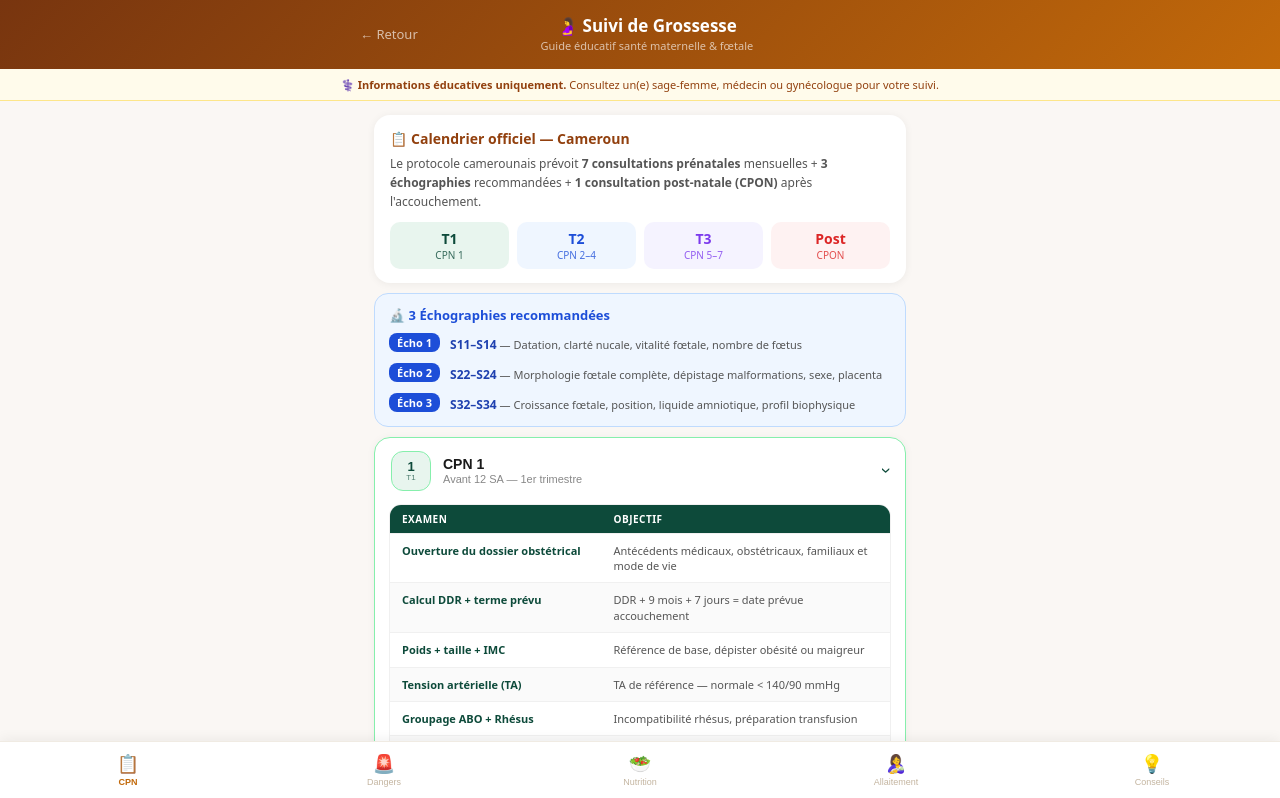
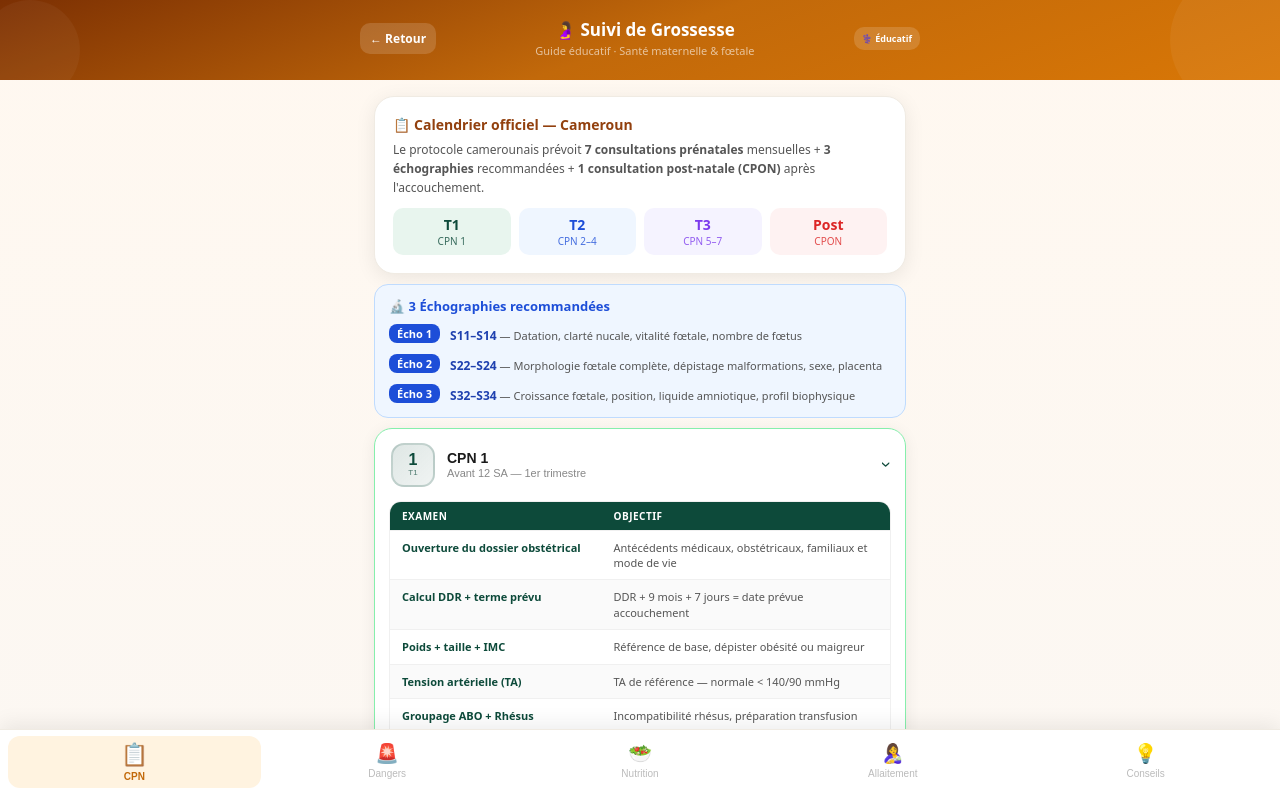
Before and after one commit to benjaminfnbj-rgb/sante-connect-cameroun, a Next.js app: page /grossesse in a window 1280 px wide. Shown: the top 798 px of the page. Built offline with nearby package versions, Linux system fonts and the light colour scheme.

Commit message:
design: grossesse - header premium, supprime disclaimer, cartes danger restructurées, bottom nav amélioré

```diff
--- a/app/grossesse/page.tsx
+++ b/app/grossesse/page.tsx
@@ -189,46 +189,49 @@ export default function GrossessePage() {
   const trimLabel = { 1:'T1', 2:'T2', 3:'T3' }
 
   return (
-    <div style={{ minHeight:'100vh', background:'#faf7f4', fontFamily:'system-ui,sans-serif', paddingBottom:72 }}>
+    <div style={{ minHeight:'100vh', background:'linear-gradient(180deg,#fff8f0 0%,#faf7f4 60%)', fontFamily:'system-ui,sans-serif', paddingBottom:80 }}>
       <style>{`
-        @keyframes fadeUp { from{opacity:0;transform:translateY(8px)} to{opacity:1;transform:translateY(0)} }
-        .cpn-row:active { opacity:.75 }
+        @keyframes fadeUp { from{opacity:0;transform:translateY(12px)} to{opacity:1;transform:translateY(0)} }
+        @keyframes fadeIn { from{opacity:0} to{opacity:1} }
+        .cpn-row:active { opacity:.75; transform:scale(0.99) }
+        .tab-active { background: #fff3e0 !important; }
+        .card { transition: box-shadow .2s; }
+        .card:active { transform: scale(0.99); }
       `}</style>
 
       {/* HEADER */}
-      <div style={{ background:'linear-gradient(135deg,#78350f,#c2690a)', padding:'14px 16px 16px' }}>
-        <div style={{ display:'flex', alignItems:'center', gap:12, maxWidth:560, margin:'0 auto' }}>
-          <Link href="/dashboard" style={{ color:'rgba(255,255,255,0.65)', textDecoration:'none', fontSize:13 }}>← Retour</Link>
+      <div style={{ background:'linear-gradient(160deg,#7c3003,#c2690a,#d97706)', padding:'18px 16px 22px', position:'relative', overflow:'hidden' }}>
+        <div style={{ position:'absolute', top:-30, right:-30, width:140, height:140, borderRadius:'50%', background:'rgba(255,255,255,0.05)' }}/>
+        <div style={{ position:'absolute', bottom:-20, left:-20, width:100, height:100, borderRadius:'50%', background:'rgba(255,255,255,0.04)' }}/>
+        <div style={{ display:'flex', alignItems:'center', gap:12, maxWidth:560, margin:'0 auto', position:'relative', zIndex:1 }}>
+          <Link href="/dashboard" style={{ background:'rgba(255,255,255,0.15)', borderRadius:10, padding:'7px 10px', color:'white', textDecoration:'none', fontSize:12, fontWeight:600, flexShrink:0 }}>← Retour</Link>
           <div style={{ flex:1, textAlign:'center' }}>
-            <div style={{ color:'white', fontSize:17, fontWeight:700 }}>🤰 Suivi de Grossesse</div>
-            <div style={{ color:'rgba(255,255,255,0.65)', fontSize:11, marginTop:1 }}>Guide éducatif santé maternelle & fœtale</div>
+            <div style={{ color:'white', fontSize:17, fontWeight:800 }}>🤰 Suivi de Grossesse</div>
+            <div style={{ color:'rgba(255,255,255,0.6)', fontSize:11, marginTop:2 }}>Guide éducatif · Santé maternelle & fœtale</div>
           </div>
-          <div style={{ width:44 }}/>
+          <div style={{ background:'rgba(255,255,255,0.15)', borderRadius:10, padding:'5px 8px', textAlign:'center' }}>
+            <div style={{ color:'white', fontSize:9, fontWeight:700 }}>⚕️ Éducatif</div>
+          </div>
         </div>
-      </div>
-
-      {/* DISCLAIMER */}
-      <div style={{ background:'#fffbeb', borderBottom:'1px solid #fde68a', padding:'8px 16px', textAlign:'center' }}>
-        <p style={{ color:'#92400e', fontSize:11, margin:0 }}>
-          ⚕️ <strong>Informations éducatives uniquement.</strong> Consultez un(e) sage-femme, médecin ou gynécologue pour votre suivi.
-        </p>
       </div>
 
 
 
-      <div style={{ maxWidth:560, margin:'0 auto', padding:'14px 14px' }}>
+
+
+      <div style={{ maxWidth:560, margin:'0 auto', padding:'16px 14px' }}>
 
         {/* ── CPN ── */}
         {tab==='cpn' && (
           <div style={{ animation:'fadeUp .25s ease', display:'flex', flexDirection:'column', gap:10 }}>
 
             {/* Résumé */}
-            <div style={{ background:'white', borderRadius:16, padding:'14px 16px', boxShadow:'0 1px 8px rgba(0,0,0,0.06)' }}>
+            <div style={{ background:'white', borderRadius:20, padding:'18px 18px', boxShadow:'0 4px 20px rgba(0,0,0,0.08)', border:'1.5px solid #f0ebe3' }}>
               <p style={{ fontWeight:700, color:'#92400e', fontSize:14, margin:'0 0 6px' }}>📋 Calendrier officiel — Cameroun</p>
               <p style={{ color:'#555', fontSize:12, margin:'0 0 10px', lineHeight:1.6 }}>
                 Le protocole camerounais prévoit <strong>7 consultations prénatales</strong> mensuelles + <strong>3 échographies</strong> recommandées + <strong>1 consultation post-natale (CPON)</strong> après l'accouchement.
               </p>
-              <div style={{ display:'flex', gap:8, flexWrap:'wrap' }}>
+              <div style={{ display:'grid', gridTemplateColumns:'1fr 1fr 1fr 1fr', gap:8 }}>
                 {[['T1','#e8f5ee','#0d4a3a','CPN 1'],['T2','#eff6ff','#1d4ed8','CPN 2–4'],['T3','#f5f3ff','#7c3aed','CPN 5–7'],['Post','#fef2f2','#dc2626','CPON']].map(([l,bg,c,sub])=>(
                   <div key={l} style={{ background:bg, borderRadius:10, padding:'7px 12px', flex:1, minWidth:72, textAlign:'center' }}>
                     <div style={{ color:c, fontWeight:800, fontSize:14 }}>{l}</div>
@@ -258,10 +261,10 @@ export default function GrossessePage() {
 
             {/* CPN accordéon */}
             {CPN_DATA.map((cpn, idx) => (
-              <div key={idx} style={{ background:'white', borderRadius:16, overflow:'hidden', boxShadow:'0 1px 8px rgba(0,0,0,0.05)', border:`1px solid ${cpn.border}` }}>
-                <button className="cpn-row" onClick={() => setOpenCPN(openCPN===idx?null:idx)} style={{ width:'100%', padding:'13px 16px', background:'transparent', border:'none', cursor:'pointer', display:'flex', alignItems:'center', gap:12, textAlign:'left' }}>
-                  <div style={{ width:40, height:40, borderRadius:12, background:cpn.bg, display:'flex', flexDirection:'column', alignItems:'center', justifyContent:'center', flexShrink:0, border:`1px solid ${cpn.border}` }}>
-                    <span style={{ color:cpn.color, fontWeight:800, fontSize:13, lineHeight:1 }}>{cpn.id.split(' ')[1]}</span>
+              <div key={idx} style={{ background:'white', borderRadius:18, overflow:'hidden', boxShadow:'0 3px 16px rgba(0,0,0,0.07)', border:`1.5px solid ${cpn.border}` }}>
+                <button className="cpn-row" onClick={() => setOpenCPN(openCPN===idx?null:idx)} style={{ width:'100%', padding:'14px 16px', background:'transparent', border:'none', cursor:'pointer', display:'flex', alignItems:'center', gap:12, textAlign:'left' }}>
+                  <div style={{ width:44, height:44, borderRadius:13, background:`linear-gradient(135deg,${cpn.color}22,${cpn.color}10)`, display:'flex', flexDirection:'column', alignItems:'center', justifyContent:'center', flexShrink:0, border:`2px solid ${cpn.color}30` }}>
+                    <span style={{ color:cpn.color, fontWeight:900, fontSize:16, lineHeight:1 }}>{cpn.id.split(' ')[1]}</span>
                     <span style={{ color:cpn.color, fontSize:8, opacity:.7 }}>{trimLabel[cpn.trim]}</span>
                   </div>
                   <div style={{ flex:1 }}>
@@ -298,7 +301,7 @@ export default function GrossessePage() {
 
             {/* CPON */}
             <div style={{ background:'white', borderRadius:16, overflow:'hidden', boxShadow:'0 1px 8px rgba(0,0,0,0.05)', border:'1px solid #fecaca' }}>
-              <button className="cpn-row" onClick={() => setShowCPON(!showCPON)} style={{ width:'100%', padding:'13px 16px', background:'transparent', border:'none', cursor:'pointer', display:'flex', alignItems:'center', gap:12, textAlign:'left' }}>
+              <button className="cpn-row" onClick={() => setShowCPON(!showCPON)} style={{ width:'100%', padding:'14px 16px', background:'transparent', border:'none', cursor:'pointer', display:'flex', alignItems:'center', gap:12, textAlign:'left' }}>
                 <div style={{ width:40, height:40, borderRadius:12, background:'#fef2f2', display:'flex', flexDirection:'column', alignItems:'center', justifyContent:'center', flexShrink:0, border:'1px solid #fecaca' }}>
                   <span style={{ color:'#dc2626', fontWeight:800, fontSize:11, lineHeight:1 }}>CPON</span>
                   <span style={{ color:'#dc2626', fontSize:8, opacity:.7 }}>Post-natal</span>
@@ -346,17 +349,21 @@ export default function GrossessePage() {
             </div>
 
             {SIGNES.map((s,i)=>(
-              <div key={i} style={{ background:'white', borderRadius:14, padding:'14px', boxShadow:'0 1px 6px rgba(0,0,0,0.05)', borderLeft:`4px solid ${s.color}` }}>
-                <div style={{ display:'flex', alignItems:'center', gap:10, marginBottom:8 }}>
-                  <div style={{ width:36, height:36, borderRadius:11, background:s.color+'15', display:'flex', alignItems:'center', justifyContent:'center', fontSize:20, flexShrink:0 }}>{s.icon}</div>
-                  <div style={{ flex:1 }}>
-                    <div style={{ fontWeight:700, color:s.color, fontSize:13 }}>{s.titre}</div>
-                    <span style={{ background:s.color, color:'white', borderRadius:6, padding:'1px 8px', fontSize:9, fontWeight:700 }}>{s.niveau}</span>
+              <div key={i} style={{ background:'white', borderRadius:16, padding:'0', boxShadow:'0 2px 12px rgba(0,0,0,0.07)', overflow:'hidden', borderLeft:`4px solid ${s.color}` }}>
+                <div style={{ padding:'14px 14px 0 14px' }}>
+                  <div style={{ display:'flex', alignItems:'center', gap:10, marginBottom:8 }}>
+                    <div style={{ width:42, height:42, borderRadius:12, background:s.color+'18', display:'flex', alignItems:'center', justifyContent:'center', fontSize:22, flexShrink:0 }}>{s.icon}</div>
+                    <div style={{ flex:1 }}>
+                      <div style={{ fontWeight:800, color:'#1a1a1a', fontSize:14 }}>{s.titre}</div>
+                      <span style={{ background:s.color, color:'white', borderRadius:6, padding:'2px 9px', fontSize:9, fontWeight:700, letterSpacing:.3 }}>{s.niveau}</span>
+                    </div>
                   </div>
+                  <p style={{ color:'#555', fontSize:12, margin:'0 0 4px', lineHeight:1.6 }}>{s.desc}</p>
+                  <p style={{ color:'#888', fontSize:11, margin:'0 0 0', fontStyle:'italic', lineHeight:1.5 }}>→ {s.cause}</p>
                 </div>
-                <p style={{ color:'#444', fontSize:12, margin:'0 0 4px', lineHeight:1.5 }}>{s.desc}</p>
-                <p style={{ color:'#777', fontSize:11, margin:'0 0 6px', fontStyle:'italic' }}>→ {s.cause}</p>
-                <p style={{ color:s.color, fontSize:12, fontWeight:700, margin:0 }}>{s.action}</p>
+                <div style={{ background:s.color+'12', padding:'10px 14px', marginTop:10, borderTop:`1px solid ${s.color}20` }}>
+                  <p style={{ color:s.color, fontSize:12, fontWeight:800, margin:0 }}>{s.action}</p>
+                </div>
               </div>
             ))}
 
@@ -380,7 +387,7 @@ export default function GrossessePage() {
 
             <p style={{ color:'#15803d', fontWeight:700, fontSize:13, margin:'4px 0 0' }}>✅ Aliments à privilégier</p>
             {ALIMENTS_OK.map((g,i)=>(
-              <div key={i} style={{ background:'white', borderRadius:14, padding:'12px 14px', boxShadow:'0 1px 6px rgba(0,0,0,0.04)' }}>
+              <div key={i} style={{ background:'white', borderRadius:16, padding:'14px 16px', boxShadow:'0 2px 10px rgba(0,0,0,0.06)', border:'1px solid #f0ebe3' }}>
                 <p style={{ fontWeight:700, color:'#0d4a3a', fontSize:13, margin:'0 0 8px' }}>{g.cat}</p>
                 {g.items.map((item,j)=>(
                   <div key={j} style={{ display:'flex', gap:8, marginBottom:4 }}>
@@ -540,11 +547,11 @@ export default function GrossessePage() {
       </div>
 
       {/* BOTTOM NAV */}
-      <div style={{ position:'fixed', bottom:0, left:0, right:0, background:'white', borderTop:'1px solid #f0ebe3', display:'flex', padding:'8px 0 10px', boxShadow:'0 -2px 12px rgba(0,0,0,0.06)', zIndex:50 }}>
+      <div style={{ position:'fixed', bottom:0, left:0, right:0, background:'white', borderTop:'1px solid #f0ebe3', display:'flex', padding:'6px 8px 12px', boxShadow:'0 -4px 20px rgba(0,0,0,0.08)', zIndex:50 }}>
         {TABS.map(t=>(
-          <button key={t.id} onClick={()=>setTab(t.id as any)} style={{ flex:1, display:'flex', flexDirection:'column', alignItems:'center', gap:2, padding:'3px 0', border:'none', background:'transparent', cursor:'pointer', color:tab===t.id?'#c2690a':'#c4b5a0', fontWeight:tab===t.id?700:400 }}>
-            <span style={{ fontSize:18 }}>{t.icon}</span>
-            <span style={{ fontSize:9 }}>{t.label}</span>
+          <button key={t.id} onClick={()=>setTab(t.id as any)} style={{ flex:1, display:'flex', flexDirection:'column', alignItems:'center', gap:3, padding:'6px 4px', border:'none', borderRadius:12, background:tab===t.id?'#fff3e0':'transparent', cursor:'pointer', color:tab===t.id?'#c2690a':'#bbb', fontWeight:tab===t.id?700:500, transition:'all .15s' }}>
+            <span style={{ fontSize:tab===t.id?22:19 }}>{t.icon}</span>
+            <span style={{ fontSize:10 }}>{t.label}</span>
           </button>
         ))}
       </div>
```
